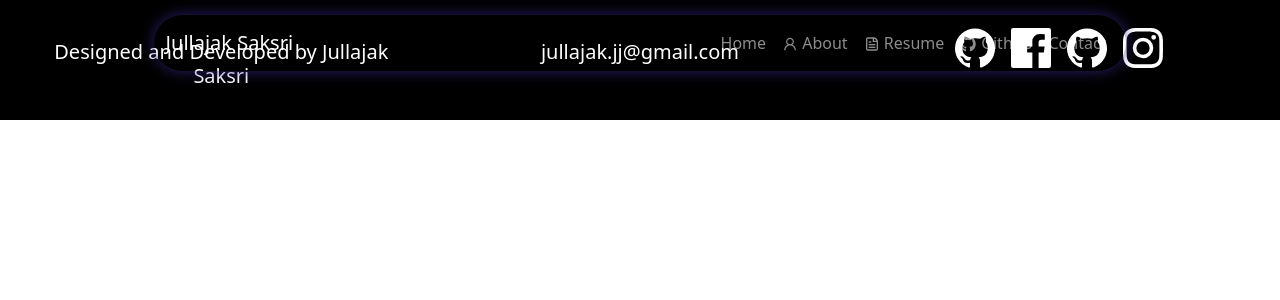
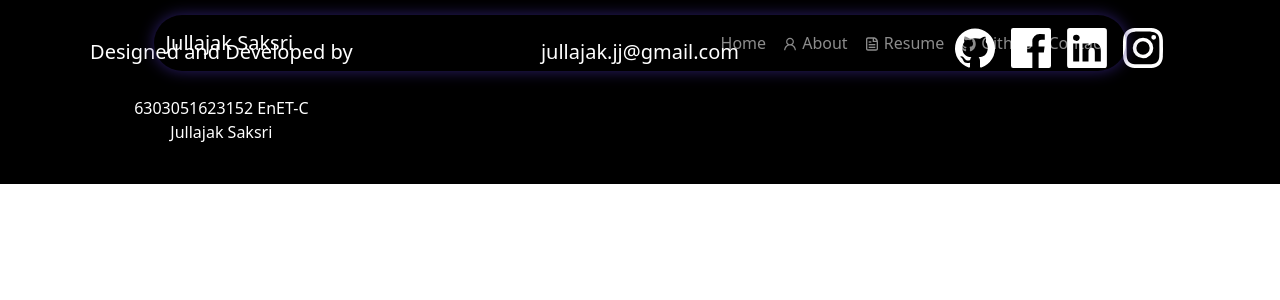
Before and after one commit to JJJJEAR/Portfolio, a React (Create React App) app: page / in a window 1280 px wide. Shown: the top 300 px of the page. Built offline with nearby package versions, Linux system fonts and the light colour scheme; a web font is replaced by a local one.

Commit message:
Update Footer.js

```diff
--- a/src/components/Footer.js
+++ b/src/components/Footer.js
@@ -2,7 +2,8 @@ import React from "react";
 import { Container, Row, Col } from "react-bootstrap";
 import Insta from "@iconscout/react-unicons/icons/uil-instagram";
 import Facebook from "@iconscout/react-unicons/icons/uil-facebook";
-import Gitub from "@iconscout/react-unicons/icons/uil-github";
+import Github from "@iconscout/react-unicons/icons/uil-github";
+import LinkedIn from "@iconscout/react-unicons/icons/uil-linkedin";
 
 function Footer() {
 
@@ -10,7 +11,8 @@ function Footer() {
     <Container fluid className="text-white p-4 bg-black" >
       <Row className="text-center ">
         <Col md={4}>
-          <h5 className="pt-3">Designed and Developed by Jullajak Saksri</h5>
+          <h5 className="pt-3">Designed and Developed by</h5><br />
+          <p >6303051623152 EnET-C<br /> Jullajak Saksri </p>
         </Col>
         <Col md={4}>
           <h5 className="pt-3">jullajak.jj@gmail.com</h5>
@@ -19,17 +21,17 @@ function Footer() {
           <ul className="list-inline social-icons">
             <li className="list-inline-item">
               <a
-                href="https://github.com/JJJEAR"
+                href="https://github.com/JJJJEAR"
                 style={{ color: "white" }}
                 target="_blank"
                 rel="noopener noreferrer"
               >
-                <Gitub color="white" size={"3rem"} />
+                <Github color="white" size={"3rem"} />
               </a>
             </li>
             <li className="list-inline-item">
               <a
-                href="https://twitter.com/"
+                href="https://www.facebook.com/jear.saksri/"
                 style={{ color: "white" }}
                 target="_blank"
                 rel="noopener noreferrer"
@@ -39,17 +41,17 @@ function Footer() {
             </li>
             <li className="list-inline-item">
               <a
-                href="https://www.linkedin.com/"
+                href="https://www.linkedin.com/in/jullajak-saksri/"
                 style={{ color: "white" }}
                 target="_blank"
                 rel="noopener noreferrer"
               >
-                <Gitub color="white" size={"3rem"} />
+                <LinkedIn color="white" size={"3rem"} />
               </a>
             </li>
             <li className="list-inline-item">
               <a
-                href="https://www.instagram.com/"
+                href="https://www.instagram.com/jj.jear/"
                 style={{ color: "white" }}
                 target="_blank"
                 rel="noopener noreferrer"
```
